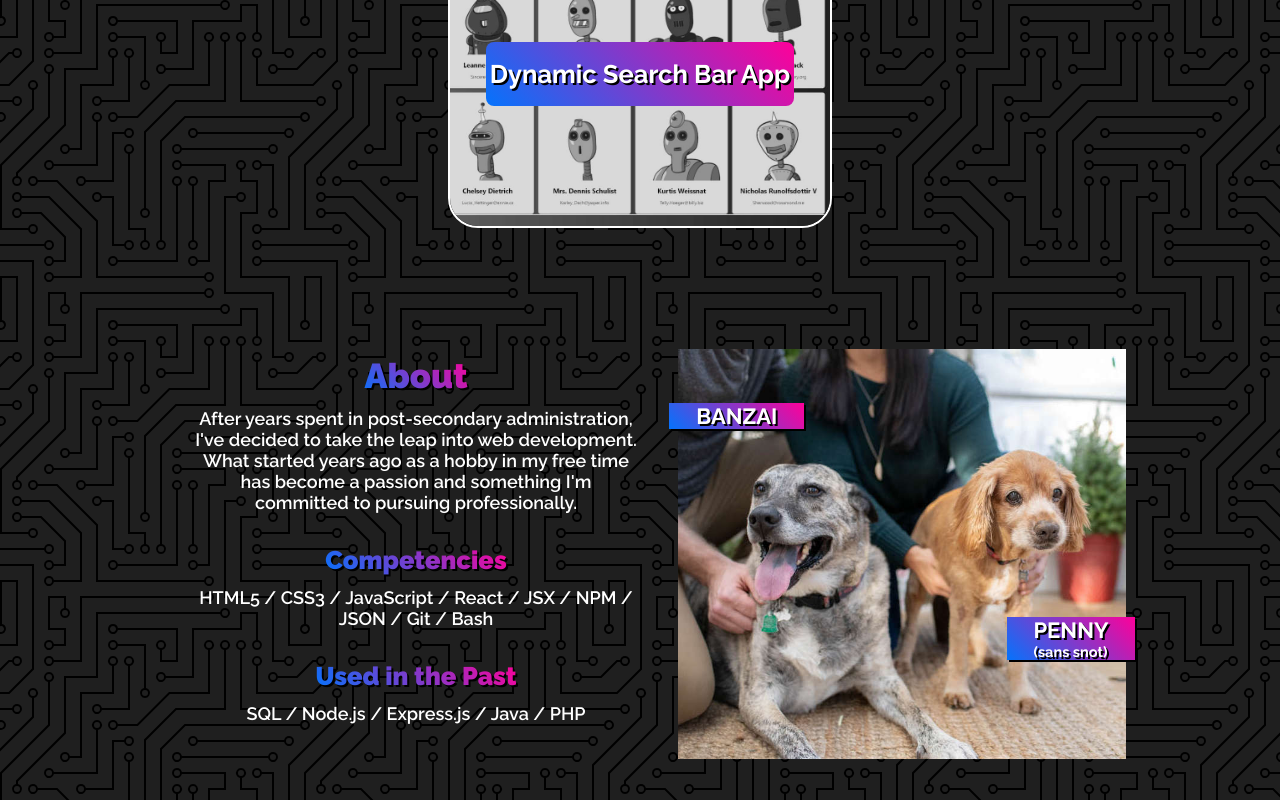
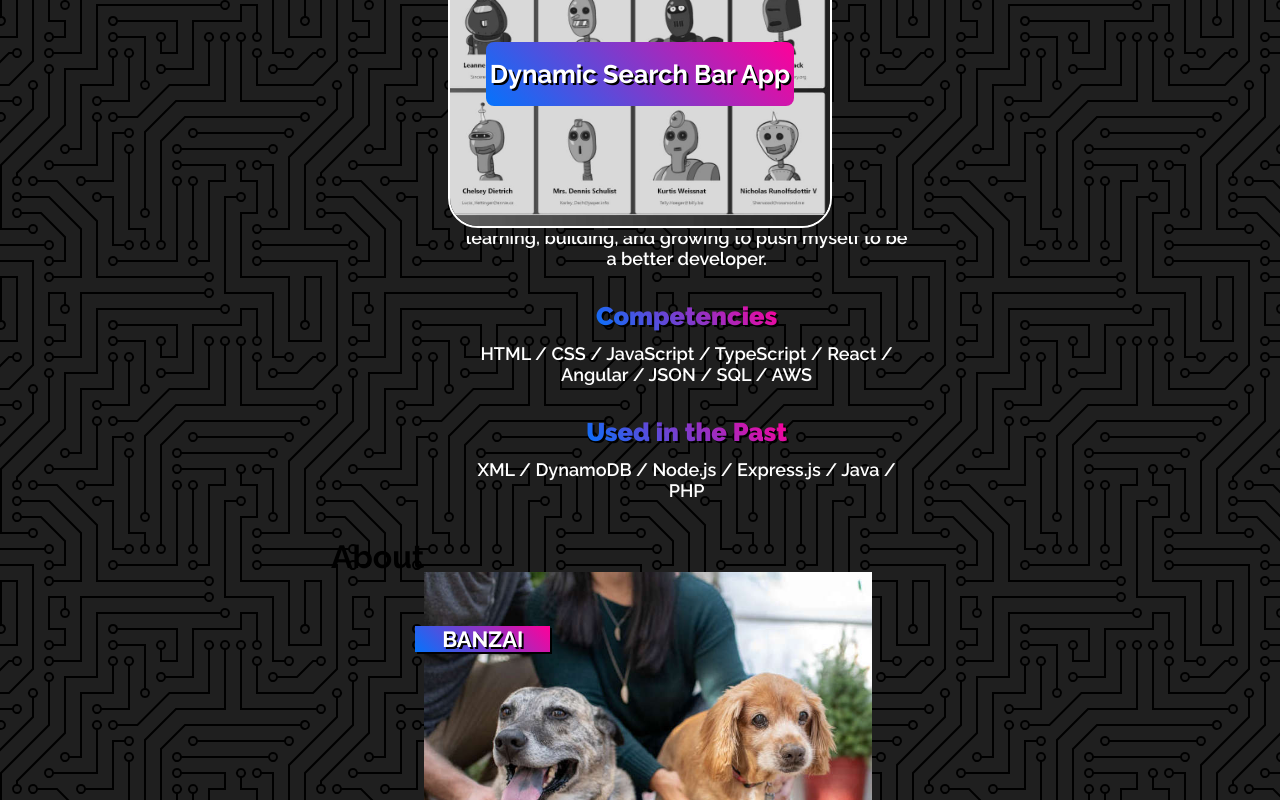
Before and after one commit to justigo86/iamotto-refactor, a React (Create React App) app: page / in a window 1280 px wide. Shown: the part 1500-2300 px from the top of the page. Built offline with nearby package versions, Linux system fonts and the light colour scheme.

Commit message:
updated about.tsx

```diff
--- a/src/components/about/about.tsx
+++ b/src/components/about/about.tsx
@@ -8,21 +8,25 @@ const About = (): ReactElement => {
   AOS.init();
   return (
     <div className="about-container" id="about">
+      <h1 className="about-title" data-aos="fade-right">
+        About
+      </h1>
+      <div className="about-content-container">
         <div className="about-info-container" data-aos="fade-right">
-        <h1 className="about-title">About</h1>
           <p className="about-paragraph">
-          After years spent in post-secondary administration, I&#39;ve decided
-          to take the leap into web development. What started years ago as a
-          hobby in my free time has become a passion and something I&#39;m
-          committed to pursuing professionally.
+            I started in the industry primarily as a frontend developer but been
+            blessed with opportunities to contribute to projects in a full-stack
+            capacity. Always learning, building, and growing to push myself to
+            be a better developer.
           </p>
           <h2 className="about-title subheading">Competencies</h2>
           <p className="about-paragraph">
-          HTML5 / CSS3 / JavaScript / React / JSX / NPM / JSON / Git / Bash
+            HTML / CSS / JavaScript / TypeScript / React / Angular / JSON / SQL
+            / AWS
           </p>
           <h2 className="about-title subheading">Used in the Past</h2>
           <p className="about-paragraph">
-          SQL / Node.js / Express.js / Java / PHP
+            XML / DynamoDB / Node.js / Express.js / Java / PHP
           </p>
         </div>
         <div className="about-image-container" data-aos="fade-left">
@@ -33,6 +37,7 @@ const About = (): ReactElement => {
           </p>
         </div>
       </div>
+    </div>
   );
 };
 
```
Lines whose indentation alone changed are shown as unchanged.
